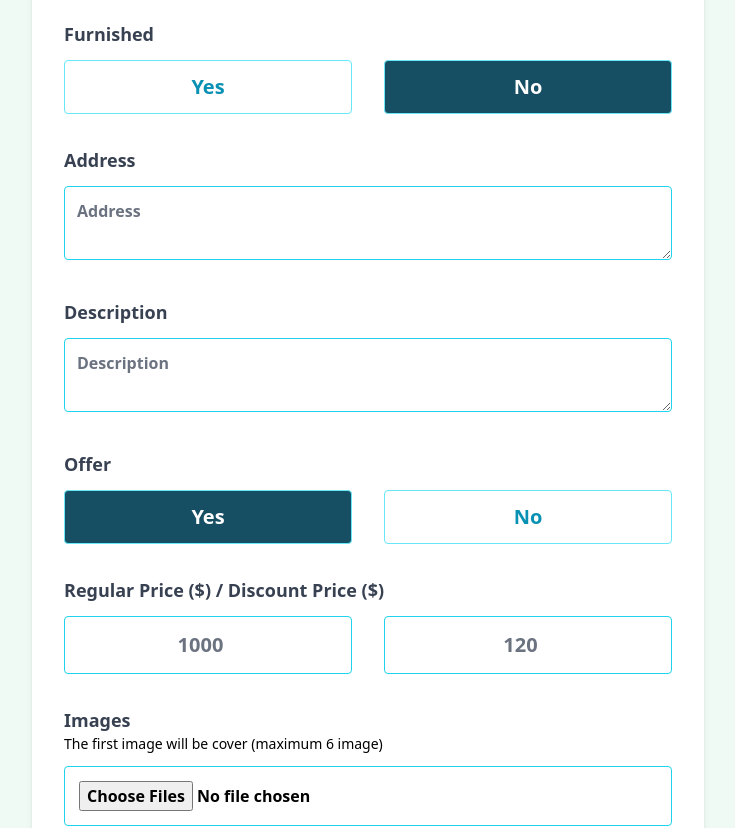
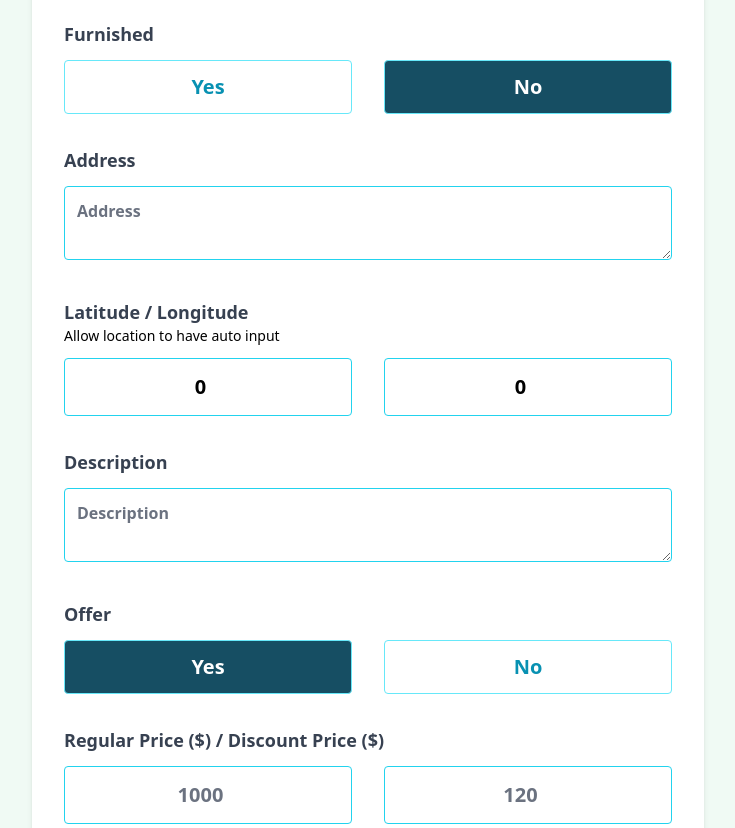
Before and after one commit to abrarzahed/react-realtor-clone, a React (Create React App) app: page /create-listing in a window 1280 px wide. Shown: the part 696-1524 px from the top of the page, without its empty margins (272-1007 px from the left). Built offline with nearby package versions, Linux system fonts and the light colour scheme; no server answers; sample sign-in values are in the browser's storage.

Commit message:
added geolocation

```diff
--- a/src/App.js
+++ b/src/App.js
@@ -20,14 +20,19 @@ function App() {
         <div className="">
           <Routes>
             <Route path="/" element={<Home />} />
-            <Route path="/profile" element={<PrivateRoute />}>
+            <Route path="/profile" element={<PrivateRoute path="/signin" />}>
               <Route path="/profile" element={<Profile />} />
             </Route>
             <Route path="/signin" element={<SignIn />} />
             <Route path="/signup" element={<SignUp />} />
             <Route path="/forgot-password" element={<ForgotPassword />} />
             <Route path="/offers" element={<Offers />} />
-            <Route path="/create-listing" element={<CreateListing />} />
+            <Route
+              path="/create-listing"
+              element={<PrivateRoute path="/signin" />}
+            >
+              <Route path="/create-listing" element={<CreateListing />} />
+            </Route>
           </Routes>
         </div>
       </Router>
--- a/src/components/PrivateRoute.jsx
+++ b/src/components/PrivateRoute.jsx
@@ -2,12 +2,12 @@ import { Navigate, Outlet } from "react-router";
 import { useAuthStatus } from "../hooks/useAuthStatus";
 import Spinner from "./Spinner";
 
-export default function PrivateRoute() {
+export default function PrivateRoute(props) {
   const { loggedIn, loadingStatus } = useAuthStatus();
 
   if (loadingStatus) {
     return <Spinner />;
   }
 
-  return loggedIn ? <Outlet /> : <Navigate to="/signin" />;
+  return loggedIn ? <Outlet /> : <Navigate to={props.path} />;
 }
--- a/src/pages/CreateListing.jsx
+++ b/src/pages/CreateListing.jsx
@@ -1,6 +1,22 @@
-import { useState } from "react";
+import { useEffect, useState } from "react";
+import { toast } from "react-toastify";
+import Spinner from "../components/Spinner";
+
+import {
+  getStorage,
+  ref,
+  uploadBytesResumable,
+  getDownloadURL,
+} from "firebase/storage";
+import { getAuth } from "firebase/auth";
 
 export default function CreateListing() {
+  // auth
+  const auth = getAuth();
+
+  // states
+  const [isSpinning, setIsSpinning] = useState(false);
+
   const [formData, setFormData] = useState({
     type: "sell",
     name: "",
@@ -14,13 +30,30 @@ export default function CreateListing() {
     regularPrice: "",
     discountPrice: "",
     images: {},
+    latitude: 0,
+    longitude: 0,
   });
 
+  // auto input lat & long form geolocation api
+  useEffect(() => {
+    if (navigator.geolocation) {
+      navigator.geolocation.getCurrentPosition((position) => {
+        const { latitude, longitude } = position.coords;
+        setFormData((prev) => {
+          return {
+            ...prev,
+            latitude,
+            longitude,
+          };
+        });
+      });
+    }
+  }, []);
+
+  // manage state(form data) changes
   const onFieldsChange = (e, fieldValue) => {
     e.preventDefault();
     const { name, type, value, files } = e.target;
-
-    console.log(files);
 
     if (type === "button") {
       setFormData((prev) => {
@@ -50,13 +83,56 @@ export default function CreateListing() {
     }
   };
 
+  // form submit functionalities
+  const onSubmit = async (e) => {
+    e.preventDefault();
+
+    // spinner enable
+    setIsSpinning(true);
+
+    // check regular price > discount price
+    if (formData.discountPrice >= formData.regularPrice) {
+      // spinner disable
+      setIsSpinning(false);
+
+      toast.error("Discount price can not be more then regular price");
+      return;
+    }
+
+    // check images are <= 6 or not
+    if (formData.images.length > 6) {
+      // spinner disable
+      setIsSpinning(false);
+
+      toast.error("Can not upload more than 6 images");
+      return;
+    }
+
+    // image upload
+    const storeImage = async (image) => {
+      return new Promise((resolve, reject) => {
+        const storage = getStorage();
+        const fileName = `${auth.currentUser.uid}`;
+      });
+    };
+
+    const imageUrls = await Promise.all(
+      [...formData.images]
+        .map((image) => storeImage(image))
+        .catch((err) => {
+          toast.error("Images were not uploaded");
+        })
+    );
+  };
+
   return (
     <main className="px-4 my-8">
+      {isSpinning && <Spinner />}
       <div className="bg-white p-4 md:p-8 rounded shadow-md max-w-2xl mx-auto">
         <h1 className="text-3xl border-b-2 pb-[14px] mb-6 font-bold text-gray-800">
           Create a Listing
         </h1>
-        <form>
+        <form onSubmit={onSubmit}>
           {/* ============ Sell or Rent ============ */}
           <div className="my-8 input-group">
             <p className="font-semibold mb-3 text-lg text-gray-700">
@@ -213,6 +289,33 @@ export default function CreateListing() {
             ></textarea>
           </div>
 
+          {/* ============ geolocation ============ */}
+          <div className="my-8 input-group">
+            <p className="font-semibold text-lg text-gray-700">
+              Latitude / Longitude
+            </p>
+
+            <p className="mb-3 text-sm">Allow location to have auto input</p>
+            <div className="flex space-x-8 items-center">
+              <input
+                type="number"
+                name="latitude"
+                className="w-full rounded py-[14px] border border-cyan-400 focus:border-cyan-300 text-center text-xl font-semibold"
+                value={formData.latitude}
+                onChange={(e) => onFieldsChange(e)}
+                required
+              />
+              <input
+                type="number"
+                name="longitude"
+                className="w-full rounded py-[14px] border border-cyan-400 focus:border-cyan-300 text-center text-xl font-semibold"
+                value={formData.longitude}
+                onChange={(e) => onFieldsChange(e)}
+                required
+              />
+            </div>
+          </div>
+
           {/* ============ description ============ */}
           <div className="my-8 input-group">
             <p className="font-semibold mb-3 text-lg text-gray-700">
```
